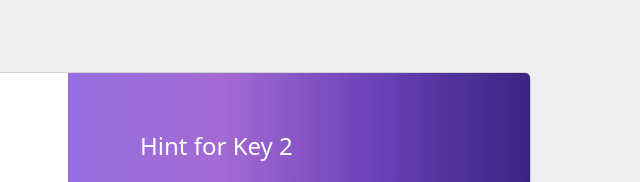
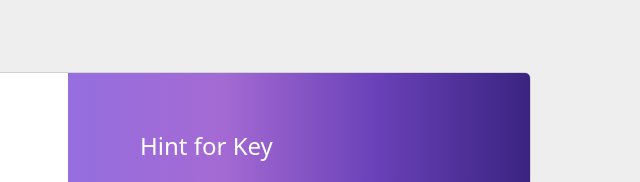
Before and after one commit to ieeesbgeci/cl-battle-lvl15, a plain HTML site: page index.html in a window 1280 px wide. Shown: the part 840-1022 px from the top of the page, 572-1212 px from the left. Drawn offline with nearby package versions, Linux system fonts and the light colour scheme.

Commit message:
new changes

```diff
--- a/index.html
+++ b/index.html
@@ -118,7 +118,7 @@
                   </div>
                   <div class="col-lg-6 d-flex align-items-center gradient-custom-2">
                     <div class="text-white px-3 py-4 p-md-5 mx-md-4">
-                      <h4 class="mb-4">Hint for Key 2</h4>
+                      <h4 class="mb-4">Hint for Key</h4>
 
                        <pre>
                            _-_
```
Also changed, not shown: img/bg.png, img/bg1.png, img/log.png, img/logo.png.
